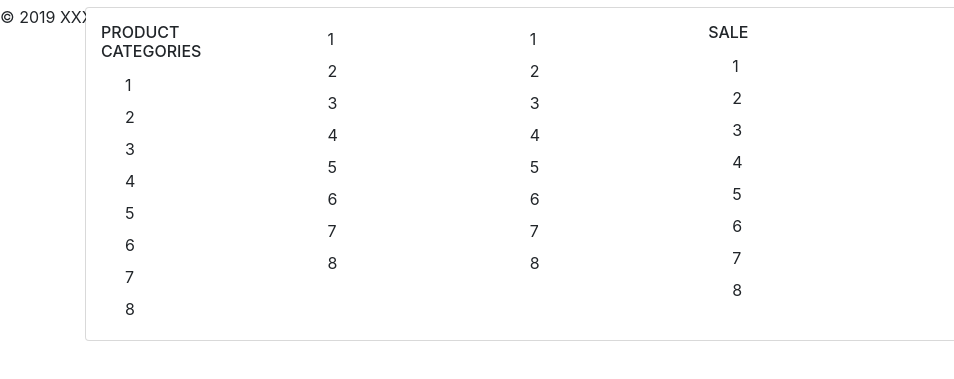
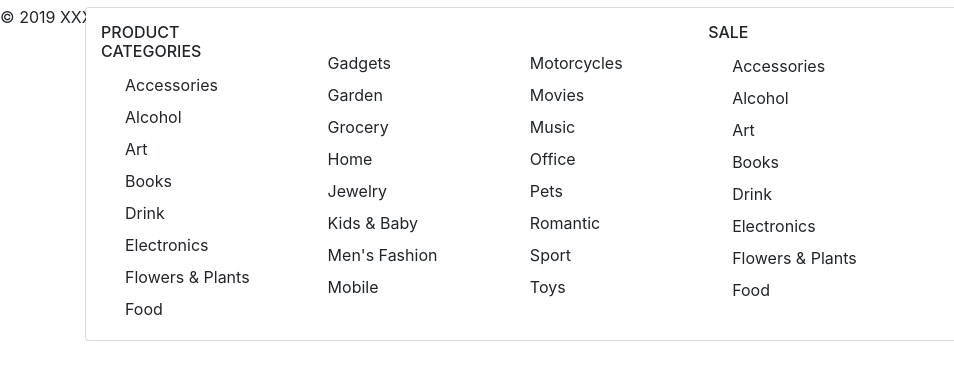
Before and after one commit to LindaCai5/Ecommerce_Project, a plain HTML site: page index.html in a window 1280 px wide. Both pictures are taken after a click on the link "SERVICES". Shown: the part 71-450 px from the top of the page, 0-954 px from the left. Drawn offline with nearby package versions, Linux system fonts and the light colour scheme.

Commit message:
Added Description to the Dropdown Menu

```diff
--- a/index.html
+++ b/index.html
@@ -36,45 +36,46 @@
                   <div class="row">
                     <div class="col-xl">
                       <h6>PRODUCT CATEGORIES</h6>
-                      <a class="dropdown-item" href="#">1</a>
-                      <a class="dropdown-item" href="#">2</a>
-                      <a class="dropdown-item" href="#">3</a>
-                      <a class="dropdown-item" href="#">4</a>
-                      <a class="dropdown-item" href="#">5</a>
-                      <a class="dropdown-item" href="#">6</a>
-                      <a class="dropdown-item" href="#">7</a>
-                      <a class="dropdown-item" href="#">8</a>
+                      <a class="dropdown-item" href="#">Accessories</a>
+                      <a class="dropdown-item" href="#">Alcohol</a>
+                      <a class="dropdown-item" href="#">Art</a>
+                      <a class="dropdown-item" href="#">Books</a>
+                      <a class="dropdown-item" href="#">Drink</a>
+                      <a class="dropdown-item" href="#">Electronics</a>
+                      <a class="dropdown-item" href="#">Flowers & Plants</a>
+                      <a class="dropdown-item" href="#">Food</a>
                     </div>
-                    <div class="col-xl">
-                      <a class="dropdown-item" href="#">1</a>
-                      <a class="dropdown-item" href="#">2</a>
-                      <a class="dropdown-item" href="#">3</a>
-                      <a class="dropdown-item" href="#">4</a>
-                      <a class="dropdown-item" href="#">5</a>
-                      <a class="dropdown-item" href="#">6</a>
-                      <a class="dropdown-item" href="#">7</a>
-                      <a class="dropdown-item" href="#">8</a>
+                    <div class="col-xl mt-4">
+
+                      <a class="dropdown-item" href="#">Gadgets</a>
+                      <a class="dropdown-item" href="#">Garden</a>
+                      <a class="dropdown-item" href="#">Grocery</a>
+                      <a class="dropdown-item" href="#">Home</a>
+                      <a class="dropdown-item" href="#">Jewelry</a>
+                      <a class="dropdown-item" href="#">Kids & Baby</a>
+                      <a class="dropdown-item" href="#">Men's Fashion</a>
+                      <a class="dropdown-item" href="#">Mobile</a>
                     </div>
-                    <div class="col-xl">
-                      <a class="dropdown-item" href="#">1</a>
-                      <a class="dropdown-item" href="#">2</a>
-                      <a class="dropdown-item" href="#">3</a>
-                      <a class="dropdown-item" href="#">4</a>
-                      <a class="dropdown-item" href="#">5</a>
-                      <a class="dropdown-item" href="#">6</a>
-                      <a class="dropdown-item" href="#">7</a>
-                      <a class="dropdown-item" href="#">8</a>
+                    <div class="col-xl mt-4">
+                      <a class="dropdown-item" href="#">Motorcycles</a>
+                      <a class="dropdown-item" href="#">Movies</a>
+                      <a class="dropdown-item" href="#">Music</a>
+                      <a class="dropdown-item" href="#">Office</a>
+                      <a class="dropdown-item" href="#">Pets</a>
+                      <a class="dropdown-item" href="#">Romantic</a>
+                      <a class="dropdown-item" href="#">Sport</a>
+                      <a class="dropdown-item" href="#">Toys</a>
                     </div>
                     <div class="col-xl">
                       <h6>SALE</h6>
-                      <a class="dropdown-item" href="#">1</a>
-                      <a class="dropdown-item" href="#">2</a>
-                      <a class="dropdown-item" href="#">3</a>
-                      <a class="dropdown-item" href="#">4</a>
-                      <a class="dropdown-item" href="#">5</a>
-                      <a class="dropdown-item" href="#">6</a>
-                      <a class="dropdown-item" href="#">7</a>
-                      <a class="dropdown-item" href="#">8</a>
+                      <a class="dropdown-item" href="#">Accessories</a>
+                      <a class="dropdown-item" href="#">Alcohol</a>
+                      <a class="dropdown-item" href="#">Art</a>
+                      <a class="dropdown-item" href="#">Books</a>
+                      <a class="dropdown-item" href="#">Drink</a>
+                      <a class="dropdown-item" href="#">Electronics</a>
+                      <a class="dropdown-item" href="#">Flowers & Plants</a>
+                      <a class="dropdown-item" href="#">Food</a>
                     </div>
                     <div class="col-xl m-5">
                       <img src="asset.png" alt="..." style="width:100%;">
```
